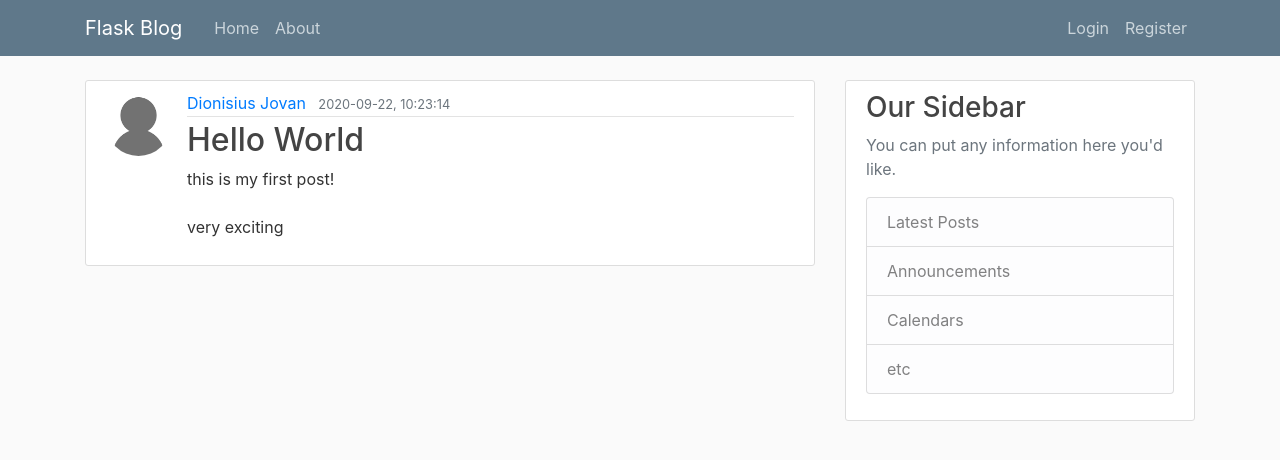
After one commit to dionisiusjovan/flaskblog, a Flask app: page /post/1 in a window 1280 px wide. The commit adds this page. Shown: the top 460 px of the page. Run offline with Flask 2, Linux system fonts and the light colour scheme; data comes from the database, SQL or seed files in the repository; both versions use the stored data as it was after the commit; some libraries are stand-ins or nearby versions.

Commit message:
adding crud blog-post function

```diff
--- a/flaskblog/routes.py
+++ b/flaskblog/routes.py
@@ -1,31 +1,32 @@
 import os
 import secrets
 from PIL import Image
-from flask import render_template, url_for, flash, redirect, request
+from flask import render_template, url_for, flash, redirect, request, abort
 from flaskblog import app, db, bcrypt
-from flaskblog.forms import RegistrationForm, LoginForm, UpdateAccountForm
+from flaskblog.forms import RegistrationForm, LoginForm, UpdateAccountForm, PostForm
 from flaskblog.models import User, Post
 from flask_login import login_user, current_user, logout_user, login_required
 
 
-posts = [
-    {
-        'author':'Author',
-        'title':'Blog Post 1',
-        'content':'First Post Content',
-        'date_posted':'September 20, 2020'
-    },
-    {
-        'author':'John Doe',
-        'title':'Blog Post 2',
-        'content':'Second Post Content',
-        'date_posted':'September 21, 2020'
-    }
-]
+# posts = [
+#     {
+#         'author':'Author',
+#         'title':'Blog Post 1',
+#         'content':'First Post Content',
+#         'date_posted':'September 20, 2020'
+#     },
+#     {
+#         'author':'John Doe',
+#         'title':'Blog Post 2',
+#         'content':'Second Post Content',
+#         'date_posted':'September 21, 2020'
+#     }
+# ]
 
 @app.route('/')
 @app.route('/home')
 def home():
+    posts = Post.query.all()
     return render_template('home.html', posts=posts)
 
 @app.route('/about')
@@ -101,3 +102,50 @@ def account():
         form.email.data = current_user.email
     imageFile = url_for('static', filename='profile_pics/' + current_user.imageFile)
     return render_template('account.html', title="Account", imageFile=imageFile, form=form)
+
+@app.route('/post/new', methods=['GET', 'POST'])
+@login_required
+def newPost():
+    form = PostForm()
+    if form.validate_on_submit():
+        post = Post(title=form.title.data, content=form.content.data, author=current_user)
+        db.session.add(post)
+        db.session.commit()
+        flash('Your Post has been created!', 'success')
+        return redirect(url_for('home'))
+    return render_template('create_post.html', title="New Post", form=form, legend='New Post')
+
+@app.route('/post/<int:post_id>')
+def post(post_id):
+    post = Post.query.get_or_404(post_id)
+    return render_template('post.html', title=post.title, post=post)
+
+@app.route('/post/<int:post_id>/update', methods=['GET', 'POST'])
+@login_required
+def updatePost(post_id):
+    post = Post.query.get_or_404(post_id)
+    if post.author != current_user:
+        abort(403)
+    form = PostForm()
+    if form.validate_on_submit():
+        post.title = form.title.data
+        post.content = form.content.data
+        db.session.commit()
+        flash('Your Post has been updated!', 'success')
+        return redirect(url_for('post', post_id=post.id))
+    elif request.method == 'GET':
+        form.title.data = post.title
+        form.content.data = post.content
+    return render_template('create_post.html', title='Update '+post.title, post=post,
+            form=form, legend='Update Post')
+
+@app.route('/post/<int:post_id>/delete', methods=['POST'])
+@login_required
+def deletePost(post_id):
+    post = Post.query.get_or_404(post_id)
+    if post.author != current_user:
+        abort(403)
+    db.session.delete(post)
+    db.session.commit()
+    flash('Your Post has been deleted!', 'success')
+    return redirect(url_for('home'))
--- a/flaskblog/templates/layout.html
+++ b/flaskblog/templates/layout.html
@@ -31,6 +31,7 @@
               <!-- Navbar Right Side -->
               <div class="navbar-nav">
                 {% if current_user.is_authenticated %}
+                <a class="nav-item nav-link" href="{{ url_for('newPost') }}">New Post</a>
                 <a class="nav-item nav-link" href="{{ url_for('account') }}">{{ current_user.username }}</a>
                 <a class="nav-item nav-link" href="{{ url_for('logout') }}">Logout</a>
                 {% else %}
--- /dev/null
+++ b/flaskblog/templates/post.html
@@ -0,0 +1,41 @@
+
+{% extends 'layout.html' %}
+
+{% block content %}
+<article class="media content-section">
+    <img class="rounded-circle article-img" src="{{url_for('static', filename='profile_pics/' + post.author.imageFile)}}">
+    <div class="media-body">
+        <div class="article-metadata">
+        <a class="mr-2" href="#">{{ post.author.username }}</a>
+        <small class="text-muted">{{ post.date_posted.strftime('%Y-%m-%d, %H:%M:%S') }}</small>
+        {% if post.author == current_user %}
+            <div>
+                <a class="btn btn-secondary btn-sm mt-1 mb-1" href="{{url_for('updatePost', post_id=post.id)}}">Update</a>
+                <button type="button" class="btn btn-danger btn-sm m-1" data-toggle="modal" data-target="#deleteModal">Delete</button>
+            </div>
+        {% endif %}
+        </div>
+        <h2 class="article-title">{{ post.title }}</h2>
+        <p class="article-content">{{ post.content }}</p>
+    </div>
+</article>
+<!-- Delete Modal -->
+<div class="modal fade" id="deleteModal" tabindex="-1" role="dialog" aria-labelledby="deleteModalLabel" aria-hidden="true">
+    <div class="modal-dialog" role="document">
+      <div class="modal-content">
+        <div class="modal-header">
+          <h5 class="modal-title" id="deleteModalLabel">Delete Post?</h5>
+          <button type="button" class="close" data-dismiss="modal" aria-label="Close">
+            <span aria-hidden="true">&times;</span>
+          </button>
+        </div>
+        <div class="modal-footer">
+          <button type="button" class="btn btn-secondary" data-dismiss="modal">Close</button>
+          <form action="{{ url_for('deletePost', post_id=post.id) }}" method="POST">
+              <input class="btn btn-danger" type="submit" value="Delete">
+          </form>
+        </div>
+      </div>
+    </div>
+  </div>
+{% endblock content %}
```
Also changed, not shown: flaskblog/forms.py (+6 -1 lines), flaskblog/templates/create_post.html (added, +46 -0 lines), flaskblog/templates/home.html (+4 -3 lines), flaskblog/site.db.
